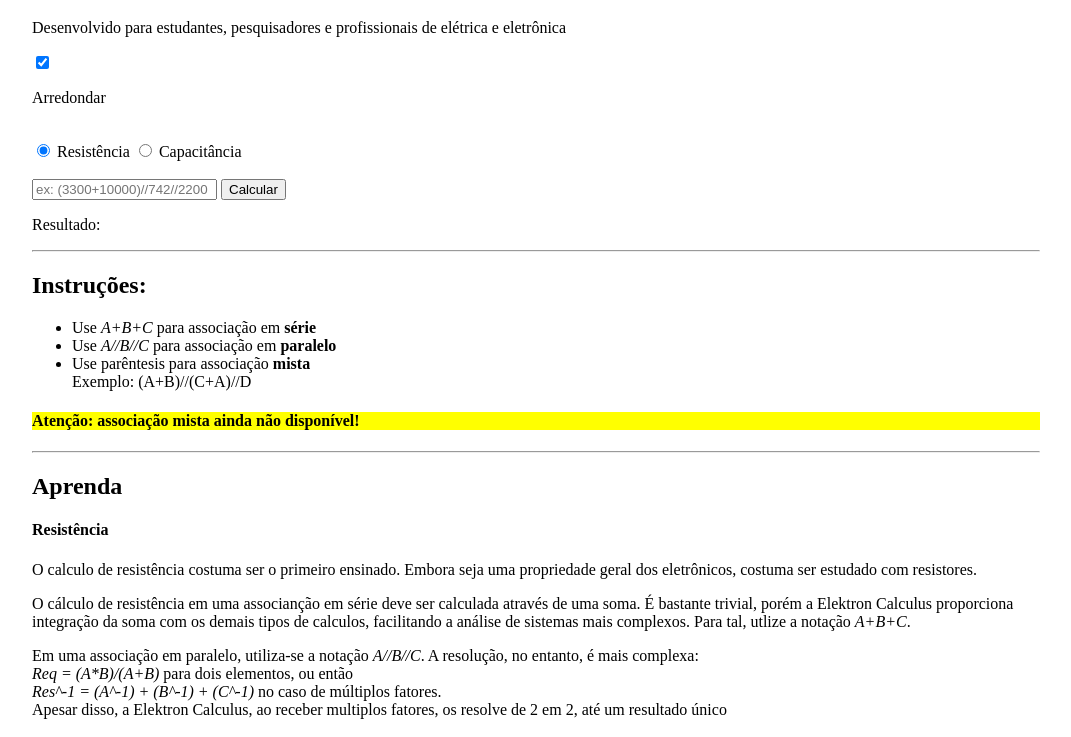
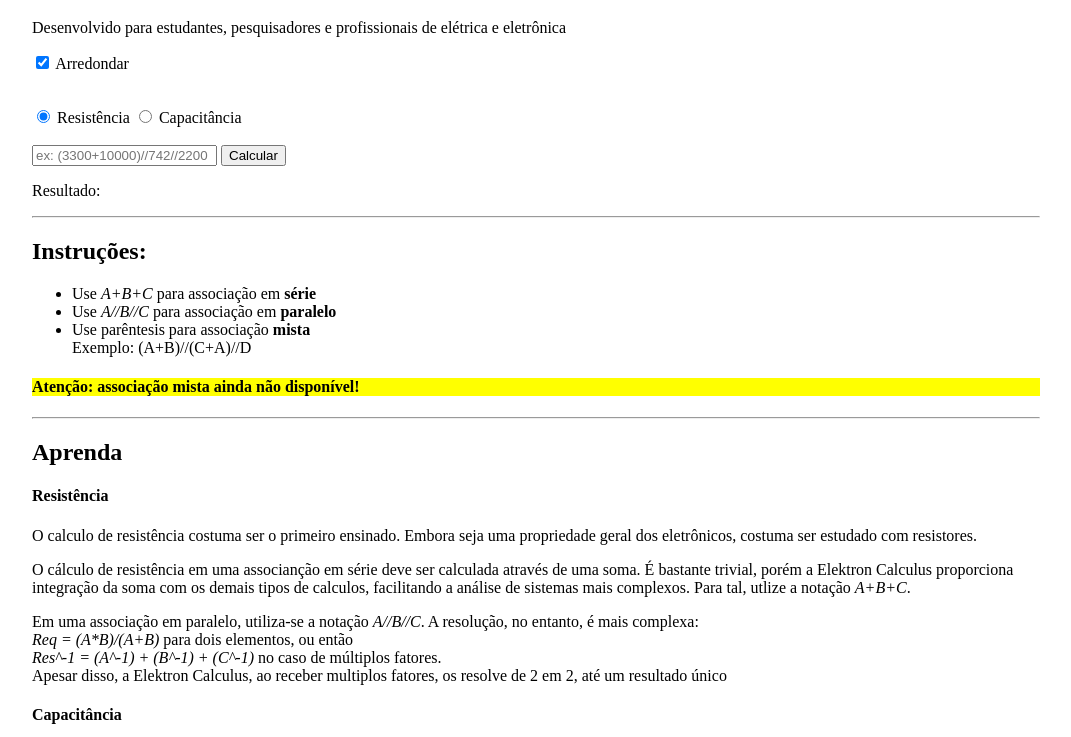
Before and after one commit to RenatoExpert/elektron-calculus, a plain HTML site: page index.html in a window 1280 px wide. Shown: the part 61-798 px from the top of the page, without its empty margins (104-1175 px from the left). Drawn offline with Linux system fonts and the light colour scheme.

Commit message:
testing entire checkbox <p>

```diff
--- a/index.html
+++ b/index.html
@@ -16,8 +16,8 @@ body {padding:0 10% 0 10%}
 		<h1>Elektron Calculus</h1>
 		<p>Desenvolvido para estudantes, pesquisadores e profissionais de elétrica e eletrônica</p>
 		<form name='paralel-form' action='' method='GET'>
-			<input type='checkbox' id='opt_arr' name='opt_arr' checked>
-			<label for='opt_arr'><p>Arredondar</p></label>
+			<p><input type='checkbox' id='opt_arr' name='opt_arr' checked>
+			<label for='opt_arr'>Arredondar</label></p>
 			<br>
 			<input type='radio' id='opt_res' name='kindacalc' value='opt_res' checked>
 			<label for='opt_res'>Resistência</label>
```
